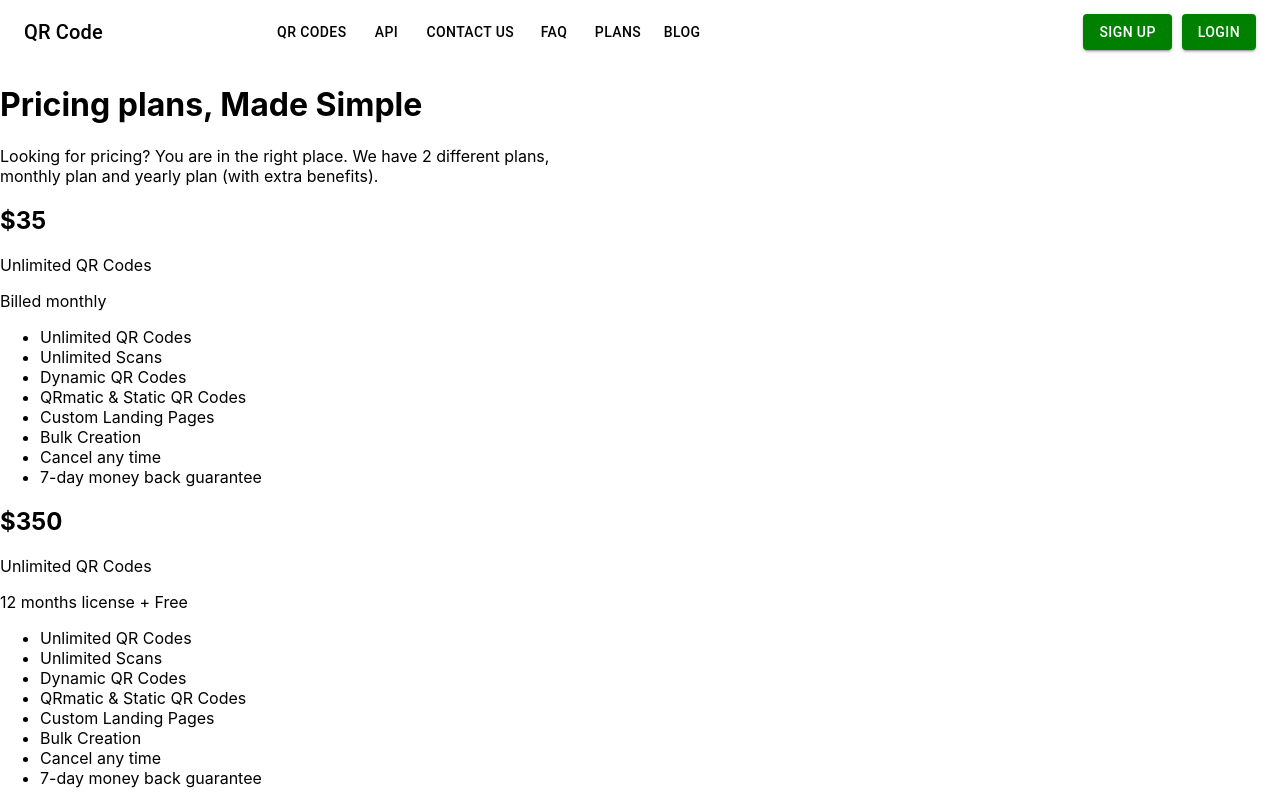
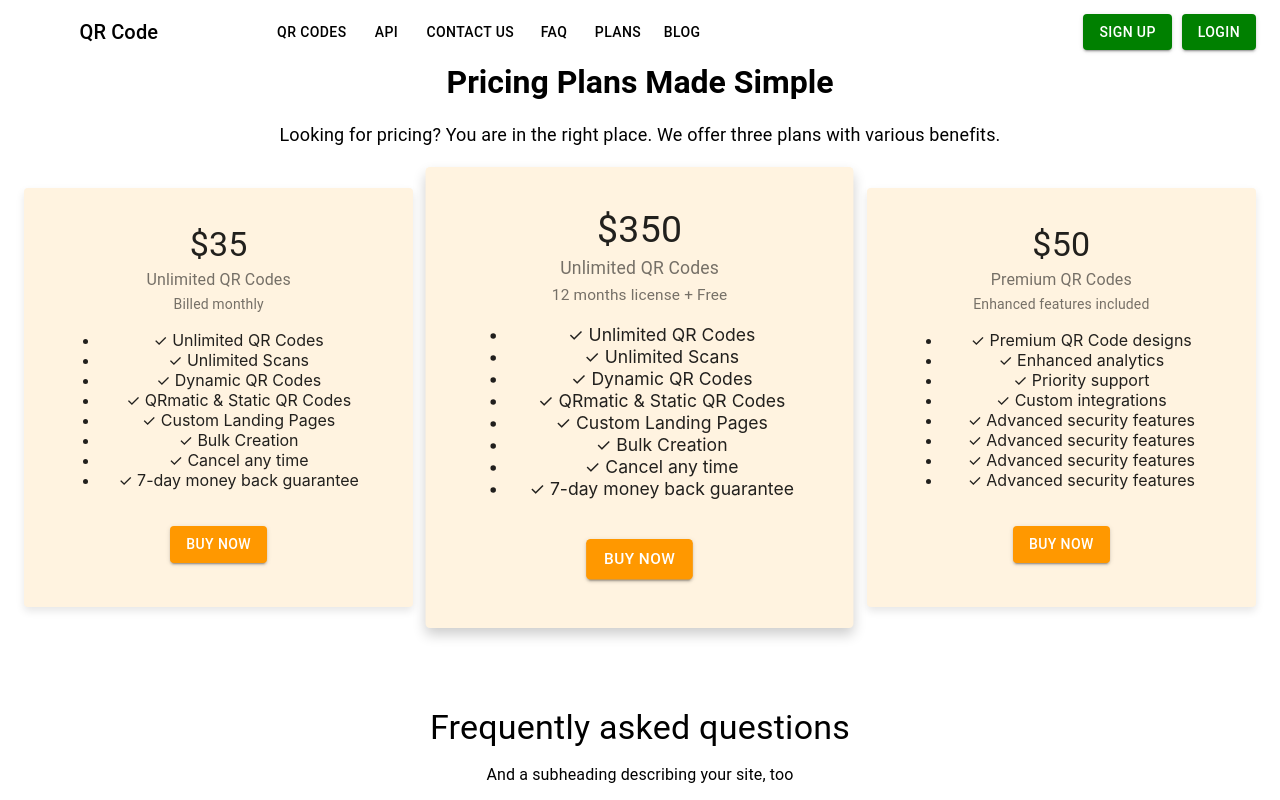
Before and after one commit to ASHA-phases/QR_CODE, a React (Create React App) app in the folder phases-innovations-services/: page /plans in a window 1280 px wide. Shown: the top 800 px of the page. Built offline with nearby package versions, Linux system fonts and the light colour scheme.

Commit message:
contactus updated

```diff
--- a/phases-innovations-services/package.json
+++ b/phases-innovations-services/package.json
@@ -11,6 +11,7 @@
   "dependencies": {
     "@emotion/react": "^11.11.4",
     "@emotion/styled": "^11.11.5",
+    "@material-ui/core": "^4.12.4",
     "@mui/icons-material": "^5.15.21",
     "@mui/material": "^5.15.21",
     "@mui/styles": "^5.15.21",
--- a/phases-innovations-services/src/components/pages/ContactForm.tsx
+++ b/phases-innovations-services/src/components/pages/ContactForm.tsx
@@ -7,7 +7,8 @@ import {
   Container,
   TextField,
   Typography,
-  Paper
+  Paper,
+  Grid
 } from '@mui/material';
 
 const ContactForm: React.FC = () => {
@@ -30,65 +31,74 @@ const ContactForm: React.FC = () => {
   };
 
   return (
-    <Container maxWidth="sm">
-      <Typography variant="h4" component="h1" gutterBottom>
+    <Container maxWidth="md">
+      <Paper elevation={3} sx={{ p: 4, mt: 8 }}>
+        <Typography variant="h4" align="center" gutterBottom>
           Contact Us
         </Typography>
-      <Typography variant="subtitle1" gutterBottom>
-        And a subheading describing your site, too
+        <Typography variant="subtitle1" align="center" gutterBottom>
+          Get in touch with us for any inquiries
         </Typography>
-      <Paper elevation={3} sx={{ p: 4, mt: 2 }}>
-        <Box component="form" onSubmit={handleSubmit} sx={{ mt: 2 }}>
+        <Box component="form" onSubmit={handleSubmit} sx={{ mt: 4, mb: 4 }}>
+          <Grid container spacing={3}>
+            <Grid item xs={12} sm={6}>
               <TextField
                 fullWidth
                 label="Name"
                 name="name"
                 value={formData.name}
                 onChange={handleChange}
-            margin="normal"
                 variant="outlined"
                 required
               />
+            </Grid>
+            <Grid item xs={12} sm={6}>
               <TextField
                 fullWidth
                 label="Email"
                 name="email"
+                type="email"
                 value={formData.email}
                 onChange={handleChange}
-            margin="normal"
                 variant="outlined"
                 required
               />
+            </Grid>
+            <Grid item xs={12}>
               <TextField
                 fullWidth
                 label="Subject"
                 name="subject"
                 value={formData.subject}
                 onChange={handleChange}
-            margin="normal"
                 variant="outlined"
                 required
               />
+            </Grid>
+            <Grid item xs={12}>
               <TextField
                 fullWidth
-            label="How can we help you?"
+                label="Message"
                 name="message"
                 value={formData.message}
                 onChange={handleChange}
-            margin="normal"
                 variant="outlined"
                 multiline
                 rows={4}
                 required
               />
+            </Grid>
+            <Grid item xs={12}>
               <Button
                 type="submit"
                 fullWidth
                 variant="contained"
-            sx={{ mt: 3, backgroundColor: 'green', color: 'black', '&:hover': { backgroundColor: 'green', color: 'white' } }}
+                color="primary"
               >
                 Send Message
               </Button>
+            </Grid>
+          </Grid>
         </Box>
       </Paper>
     </Container>
--- a/phases-innovations-services/src/components/pages/FAQPage.tsx
+++ b/phases-innovations-services/src/components/pages/FAQPage.tsx
@@ -46,7 +46,7 @@ const faqs = [
 
 const FAQPage: React.FC = () => {
   return (
-    <Container maxWidth="md">
+    <Container maxWidth="md" sx={{ marginTop:'100px'}}>
       <Box textAlign="center" mt={4}>
         <Typography variant="h4" component="h1" gutterBottom>
           Frequently asked questions
--- a/phases-innovations-services/src/components/pages/Pricingplans.tsx
+++ b/phases-innovations-services/src/components/pages/Pricingplans.tsx
@@ -1,49 +1,153 @@
 import React from 'react';
+import { Grid, Typography, Card, CardContent, Button, Box, makeStyles, Container } from '@material-ui/core';
+import FAQPage from './FAQPage';
+
+const useStyles = makeStyles({
+  root: {
+    // padding: '10px 20px',
+  },
+  title: {
+    fontSize: 32,
+    fontWeight: 'bold',
+    marginBottom: 20,
+    textAlign: 'center',
+  },
+  description: {
+    fontSize: 18,
+    marginBottom: 40,
+    textAlign: 'center',
+  },
+  card: {
+    minWidth: 300,
+    margin: '0 auto', // Center the card horizontally
+    padding: 20,
+    boxShadow: '0 4px 8px rgba(0, 0, 0, 0.1)', // Add a subtle shadow
+    transition: 'transform 0.3s ease-in-out', // Add smooth scaling on hover
+    '&:hover': {
+      transform: 'scale(1.05)',
+    },
+  },
+  cardContent: {
+    textAlign: 'center',
+  },
+  monthlyCard: {
+    backgroundColor: '#fff3e0', // Light gray background for monthly plan
+  },
+  yearlyCard: {
+    backgroundColor: '#fff3e0', // Light orange background for premium plan
+    transform: 'scale(1.1)', // Slightly larger than the other cards
+    boxShadow: '0 6px 12px rgba(0, 0, 0, 0.2)', // Slightly larger shadow
+    zIndex: 1, // Ensure it's on top
+  },
+  premiumCard: {
+    backgroundColor: '#fff3e0', // Light orange background for premium plan
+  },
+  button: {
+    marginTop: 20,
+  },
+  monthlyButton: {
+    backgroundColor: '#ff9800', // Green for monthly plan
+    color: '#fff',
+  },
+  yearlyButton: {
+    backgroundColor: '#ff9800', // Blue for yearly plan
+    color: '#fff',
+  },
+  premiumButton: {
+    backgroundColor: '#ff9800', // Orange for premium plan
+    color: '#fff',
+  },
+});
 
 const PricingPlans: React.FC = () => {
+  const classes = useStyles();
+
   return (
-    <div className="bg-gray-100 p-8">
-      <h1 className="text-3xl font-bold mb-4 text-center">Pricing plans, Made Simple</h1>
-      <p className="text-center mb-8 text-gray-600">
-        Looking for pricing? You are in the right place. We have 2 different plans,<br />
-        monthly plan and yearly plan (with extra benefits).
-      </p>
-      <div className="flex justify-center space-x-8">
+    <Container maxWidth="lg" className={classes.root}>
+      <Typography variant="h3" className={classes.title}>
+        Pricing Plans Made Simple
+      </Typography>
+      <Typography variant="body1" className={classes.description}>
+        Looking for pricing? You are in the right place. We offer three plans with various benefits.
+      </Typography>
+      <Grid container justify="center" spacing={4}>
         {/* Monthly Plan */}
-        <div className="bg-gray-200 p-6 rounded-lg shadow-md w-80">
-          <h2 className="text-2xl font-semibold mb-1">$35</h2>
-          <p className="text-gray-600 mb-1">Unlimited QR Codes</p>
-          <p className="text-sm text-gray-500 mb-4">Billed monthly</p>
-          <ul className="text-sm space-y-2">
-            <li>Unlimited QR Codes</li>
-            <li>Unlimited Scans</li>
-            <li>Dynamic QR Codes</li>
-            <li>QRmatic & Static QR Codes</li>
-            <li>Custom Landing Pages</li>
-            <li>Bulk Creation</li>
-            <li>Cancel any time</li>
-            <li>7-day money back guarantee</li>
-          </ul>
-        </div>
+        <Grid item xs={12} sm={6} md={4}>
+          <Card className={`${classes.card} ${classes.monthlyCard}`}>
+            <CardContent className={classes.cardContent}>
+              <Typography variant="h4">$35</Typography>
+              <Typography variant="subtitle1" color="textSecondary">Unlimited QR Codes</Typography>
+              <Typography variant="body2" color="textSecondary" gutterBottom>Billed monthly</Typography>
+              <ul>
+                <li>✓ Unlimited QR Codes</li>
+                <li>✓ Unlimited Scans</li>
+                <li>✓ Dynamic QR Codes</li>
+                <li>✓ QRmatic & Static QR Codes</li>
+                <li>✓ Custom Landing Pages</li>
+                <li>✓ Bulk Creation</li>
+                <li>✓ Cancel any time</li>
+                <li>✓ 7-day money back guarantee</li>
+              </ul>
+              <Button variant="contained" className={`${classes.button} ${classes.monthlyButton}`}>
+                Buy Now
+              </Button>
+            </CardContent>
+          </Card>
+        </Grid>
 
         {/* Yearly Plan */}
-        <div className="bg-gray-200 p-6 rounded-lg shadow-md w-80">
-          <h2 className="text-2xl font-semibold mb-1">$350</h2>
-          <p className="text-gray-600 mb-1">Unlimited QR Codes</p>
-          <p className="text-green-600 text-sm mb-4">12 months license + Free</p>
-          <ul className="text-sm space-y-2">
-            <li>Unlimited QR Codes</li>
-            <li>Unlimited Scans</li>
-            <li>Dynamic QR Codes</li>
-            <li>QRmatic & Static QR Codes</li>
-            <li>Custom Landing Pages</li>
-            <li>Bulk Creation</li>
-            <li>Cancel any time</li>
-            <li>7-day money back guarantee</li>
-          </ul>
-        </div>
-      </div>
-    </div>
+        <Grid item xs={12} sm={6} md={4}>
+          <Card className={`${classes.card} ${classes.yearlyCard}`}>
+            <CardContent className={classes.cardContent}>
+              <Typography variant="h4">$350</Typography>
+              <Typography variant="subtitle1" color="textSecondary">Unlimited QR Codes</Typography>
+              <Typography variant="body2" color="textSecondary" gutterBottom>12 months license + Free</Typography>
+              <ul>
+                <li>✓ Unlimited QR Codes</li>
+                <li>✓ Unlimited Scans</li>
+                <li>✓ Dynamic QR Codes</li>
+                <li>✓ QRmatic & Static QR Codes</li>
+                <li>✓ Custom Landing Pages</li>
+                <li>✓ Bulk Creation</li>
+                <li>✓ Cancel any time</li>
+                <li>✓ 7-day money back guarantee</li>
+              </ul>
+              <Button variant="contained" className={`${classes.button} ${classes.yearlyButton}`}>
+                Buy Now
+              </Button>
+            </CardContent>
+          </Card>
+        </Grid>
+
+        {/* Premium Plan */}
+        <Grid item xs={12} sm={6} md={4}>
+          <Card className={`${classes.card} ${classes.premiumCard}`}>
+            <CardContent className={classes.cardContent}>
+              <Typography variant="h4">$50</Typography>
+              <Typography variant="subtitle1" color="textSecondary">Premium QR Codes</Typography>
+              <Typography variant="body2" color="textSecondary" gutterBottom>Enhanced features included</Typography>
+              <ul>
+                <li>✓ Premium QR Code designs</li>
+                <li>✓ Enhanced analytics</li>
+                <li>✓ Priority support</li>
+                <li>✓ Custom integrations</li>
+                <li>✓ Advanced security features</li>
+                <li>✓ Advanced security features</li>
+                <li>✓ Advanced security features</li>
+                <li>✓ Advanced security features</li>
+              </ul>
+              <Button variant="contained" className={`${classes.button} ${classes.premiumButton}`}>
+                Buy Now
+              </Button>
+            </CardContent>
+          </Card>
+        </Grid>
+      </Grid>
+      {/* Adding space before and after FAQPage */}
+      <Box mt={4} mb={4}>
+        <FAQPage />
+      </Box>
+    </Container>
   );
 };
 
--- a/phases-innovations-services/src/components/shared/Footer.tsx
+++ b/phases-innovations-services/src/components/shared/Footer.tsx
@@ -1,72 +1,163 @@
-import React from 'react';
-import { Box, Container, Grid, Link, Typography, IconButton, Divider } from '@mui/material';
-import { Facebook, LinkedIn, YouTube, Instagram } from '@mui/icons-material';
+import React from "react";
+import {
+  Box,
+  Container,
+  Grid,
+  Link,
+  Typography,
+  IconButton,
+  Divider,
+} from "@mui/material";
+import { Facebook, LinkedIn, YouTube, Instagram } from "@mui/icons-material";
 
 const Footer: React.FC = () => {
   return (
-<Box component="footer" sx={{ bgcolor: 'background.paper', py: 6, width: '100%' }}>
-<Divider sx={{ mb: 4, borderBottomWidth: '1px' }} />
-<Container maxWidth={false} sx={{ width: '100%' }}>
+    <Box
+      component="footer"
+      sx={{ bgcolor: "background.paper", py: 6, width: "100%",marginTop: '30px' }}
+    >
+      <Divider sx={{ mb: 4, borderBottomWidth: "1px" }} />
+      <Container maxWidth={false} sx={{ width: "100%" }}>
         <Grid container direction="column" alignItems="center" spacing={4}>
           <Grid item>
-<Typography variant="h6" color="text.primary" gutterBottom align="center">
+            <Typography
+              variant="h6"
+              color="text.primary"
+              gutterBottom
+              align="center"
+            >
               Qr Code
             </Typography>
             <Box mt={2} display="flex" justifyContent="center" gap={2}>
-<IconButton href="#" sx={{ color: 'black' }}>
+              <IconButton href="#" sx={{ color: "black" }}>
                 <Facebook />
               </IconButton>
-<IconButton href="#" sx={{ color: 'black' }}>
+              <IconButton href="#" sx={{ color: "black" }}>
                 <LinkedIn />
               </IconButton>
-<IconButton href="#" sx={{ color: 'black' }}>
+              <IconButton href="#" sx={{ color: "black" }}>
                 <YouTube />
               </IconButton>
-<IconButton href="#" sx={{ color: 'black' }}>
+              <IconButton href="#" sx={{ color: "black" }}>
                 <Instagram />
               </IconButton>
             </Box>
           </Grid>
-<Grid item container justifyContent="center" alignItems="center" spacing={2}>
-<Grid item sx={{ width: '300px' }}>
-<Typography variant="h6" color="text.primary" gutterBottom align="center">
+          <Grid
+            item
+            container
+            justifyContent="center"
+            alignItems="center"
+            spacing={2}
+          >
+            <Grid item sx={{ width: "300px" }}>
+              <Typography
+                variant="h6"
+                color="text.primary"
+                gutterBottom
+                align="center"
+              >
                 Product
               </Typography>
-<Link href="#" variant="subtitle1" color="text.secondary" display="block" align="center">
+              <Link
+                href="#"
+                variant="subtitle1"
+                color="text.secondary"
+                display="block"
+                align="center"
+              >
                 Dynamic Qr Code
               </Link>
-<Link href="#" variant="subtitle1" color="text.secondary" display="block" align="center">
+              <Link
+                href="#"
+                variant="subtitle1"
+                color="text.secondary"
+                display="block"
+                align="center"
+              >
                 Static Qr Code
               </Link>
-<Link href="#" variant="subtitle1" color="text.secondary" display="block" align="center">
+              <Link
+                href="#"
+                variant="subtitle1"
+                color="text.secondary"
+                display="block"
+                align="center"
+              >
                 Api
               </Link>
             </Grid>
-<Grid item sx={{ width: '300px' }}>
-<Typography variant="h6" color="text.primary" gutterBottom align="center">
+            <Grid item sx={{ width: "300px" }}>
+              <Typography
+                variant="h6"
+                color="text.primary"
+                gutterBottom
+                align="center"
+              >
                 Help
               </Typography>
-<Link href="#" variant="subtitle1" color="text.secondary" display="block" align="center">
+              <Link
+                href="#"
+                variant="subtitle1"
+                color="text.secondary"
+                display="block"
+                align="center"
+              >
                 FAQ
               </Link>
-<Link href="#" variant="subtitle1" color="text.secondary" display="block" align="center">
+              <Link
+                href="#"
+                variant="subtitle1"
+                color="text.secondary"
+                display="block"
+                align="center"
+              >
                 Help Center
               </Link>
-<Link href="#" variant="subtitle1" color="text.secondary" display="block" align="center">
+              <Link
+                href="#"
+                variant="subtitle1"
+                color="text.secondary"
+                display="block"
+                align="center"
+              >
                 Contact us
               </Link>
             </Grid>
-<Grid item sx={{ width: '300px' }}>
-<Typography variant="h6" color="text.primary" gutterBottom align="center">
+            <Grid item sx={{ width: "300px" }}>
+              <Typography
+                variant="h6"
+                color="text.primary"
+                gutterBottom
+                align="center"
+              >
                 Company
               </Typography>
-<Link href="#" variant="subtitle1" color="text.secondary" display="block" align="center">
+              <Link
+                href="#"
+                variant="subtitle1"
+                color="text.secondary"
+                display="block"
+                align="center"
+              >
                 About Us
               </Link>
-<Link href="#" variant="subtitle1" color="text.secondary" display="block" align="center">
+              <Link
+                href="#"
+                variant="subtitle1"
+                color="text.secondary"
+                display="block"
+                align="center"
+              >
                 Terms of Service
               </Link>
-<Link href="#" variant="subtitle1" color="text.secondary" display="block" align="center">
+              <Link
+                href="#"
+                variant="subtitle1"
+                color="text.secondary"
+                display="block"
+                align="center"
+              >
                 Privacy Policy
               </Link>
             </Grid>
```
Also changed, not shown: 1 other file (tests, documents, lock files or other folders). Lines whose indentation alone changed are shown as unchanged.
